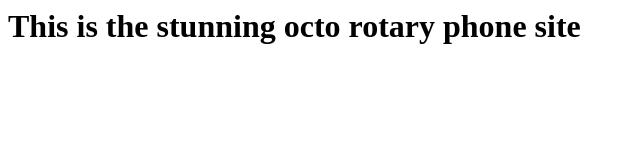
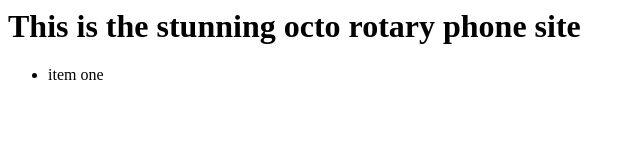
Before and after one commit to RobertEnglund/stunning-octo-rotary-phone, a plain HTML site: page index.html in a window 1280 px wide. Shown: the full height of the page, 0-640 px from the left. Drawn offline with Linux system fonts and the light colour scheme.

Commit message:
initial push

```diff
--- a/index.html
+++ b/index.html
@@ -1 +1,4 @@
 <h1>This is the stunning octo rotary phone site</h1>
+<ul>
+    <li>item one</li>
+</ul>
```
